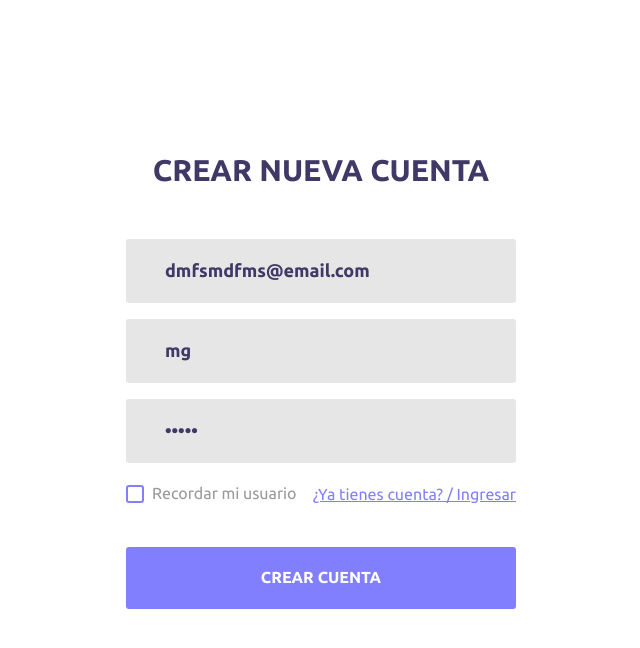
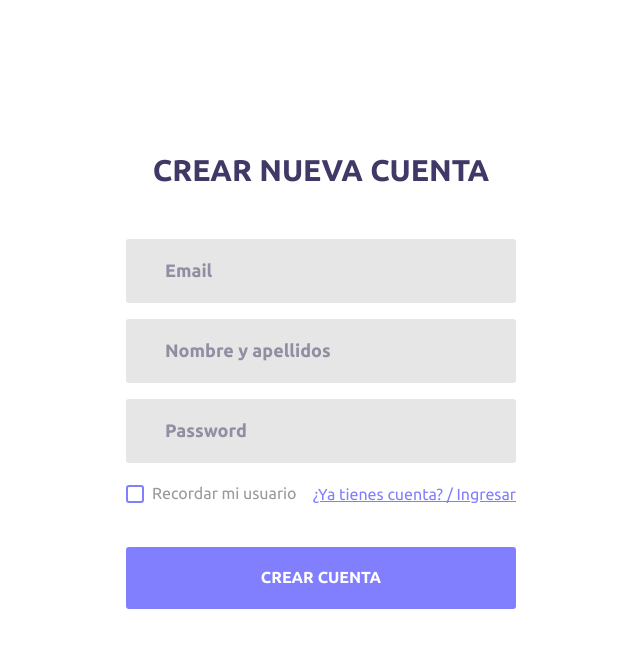
Before and after one commit to MGamezG/login1, an Angular app: page /new in a window 1280 px wide. Shown: the top 648 px of the page, without its empty margins (319-959 px from the left). Built offline with nearby package versions, Linux system fonts and the light colour scheme.

Commit message:
register

```diff
--- a/src/app/pages/register/register.component.html
+++ b/src/app/pages/register/register.component.html
@@ -3,41 +3,55 @@
     <div class="d-flex justify-content-center align-items-center">
 
       <div class="limiter">
+        <!-- de momdento todo se encuentra por medio de templete form, y no de forma reactiva-->
         <div class="container-login100">
             <div class="wrap-login100 p-t-50 p-b-90">
-                <form class="login100-form validate-form flex-sb flex-w" (ngSubmit)="OnSubmit()">
+                <form class="login100-form validate-form flex-sb flex-w" (ngSubmit)="OnSubmit(registerForm)"
+                #registerForm="ngForm">
 
                     <span class="login100-form-title p-b-51">
                         Crear nueva cuenta
                     </span>
 
-                    <!-- <span class="text-danger">El correo es obligatorio</span> -->
+                   <span class="text-danger animated fadeIn"
+                   *ngIf="registerForm.submitted && registerForm.controls['email'].errors">
+                   El correo es obligatorio</span>
                     <div class="wrap-input100 m-b-16">
                         <input class="input100"
-                               type="text"
+                               type="email"
                                name="email"
                                [(ngModel)]="user.email"
-                               placeholder="Email">
+                               placeholder="Email"
+                               required
+                               email>
 
                         <span class="focus-input100"></span>
                     </div>
 
-                    <!-- <span class="text-danger">El nombre es obligatorio</span> -->
+                    <span class="text-danger animated fadeIn"
+                    *ngIf="registerForm.submitted && registerForm.controls['name'].errors">
+                    El nombre es obligatorio</span>
                     <div class="wrap-input100 m-b-16">
                         <input class="input100"
                                type="text"
-                               name="nombre"
+                               name="name"
                                [(ngModel)]="user.name"
+                               minlength="2"
+                               required
                                placeholder="Nombre y apellidos">
 
                         <span class="focus-input100"></span>
                     </div>
 
-                    <!-- <span class="text-danger">La contraseña debe de ser más de 6 letras</span> -->
-                    <div class="wrap-input100 m-b-16" data-validate = "Password is required">
+                    <span class="text-danger animated fadeIn"
+                    *ngIf="registerForm.submitted && registerForm.controls['password'].errors">
+                      La contraseña debe de ser más de 6 letras</span>
+                    <div class="wrap-input100 m-b-16" >
                         <input class="input100"
                                type="password"
-                               name="pass"
+                               name="password"
+                               minlength="6"
+                               required
                                [(ngModel)]="user.password"
                                placeholder="Password">
                         <span class="focus-input100"></span>
--- a/src/app/pages/register/register.component.ts
+++ b/src/app/pages/register/register.component.ts
@@ -1,5 +1,6 @@
 import { UserModel } from './../../models/user.model';
 import { Component, OnInit } from '@angular/core';
+import {NgForm} from '@angular/forms'
 
 @Component({
   selector: 'app-register',
@@ -13,13 +14,19 @@ export class RegisterComponent implements OnInit {
 
   ngOnInit(): void {
     this.user=new UserModel();
-    this.user.email='dmfsmdfms@email.com'
-    this.user.name='mg'
-    this.user.password='12432'
+    this.user.email=''
+    this.user.name=''
+    this.user.password=''
   }
-  OnSubmit(){
+  OnSubmit(form:NgForm){
+    if(form.invalid){
+      return;
+    }else{
+      console.log(form)
     console.log('formulario enviado');
     console.log(this.user)
+    }
+
 
   }
 
```
